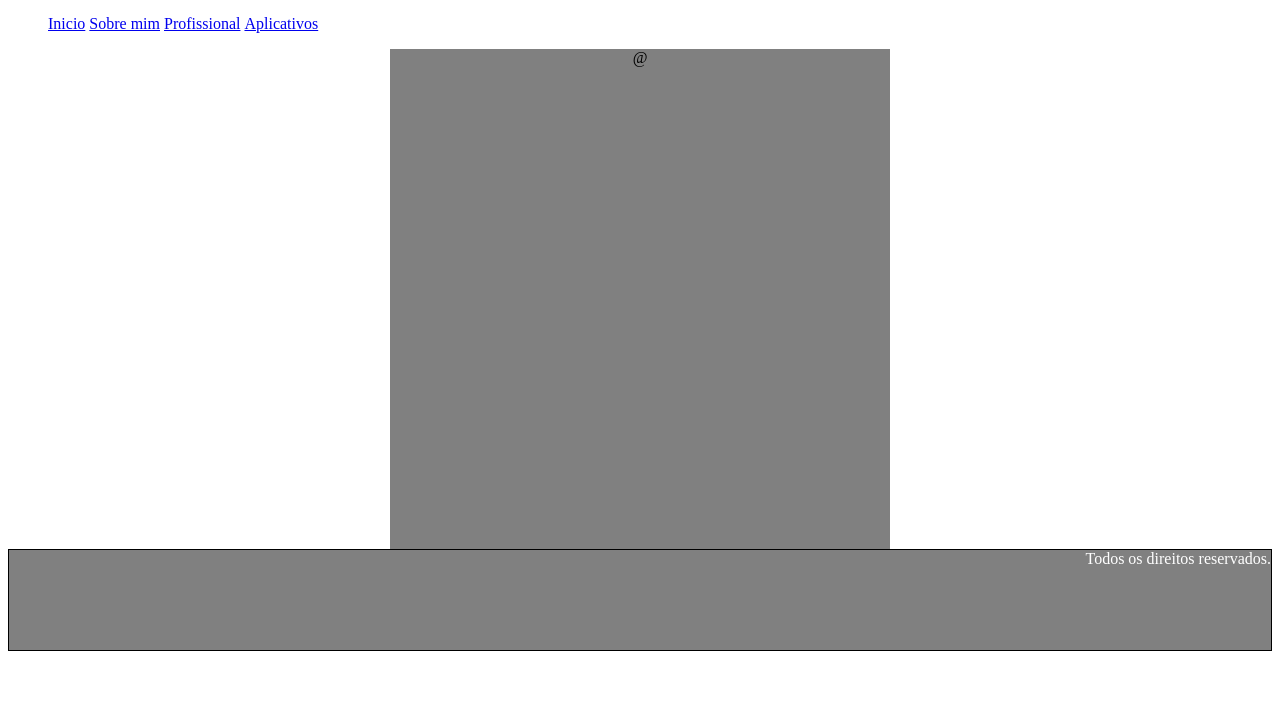
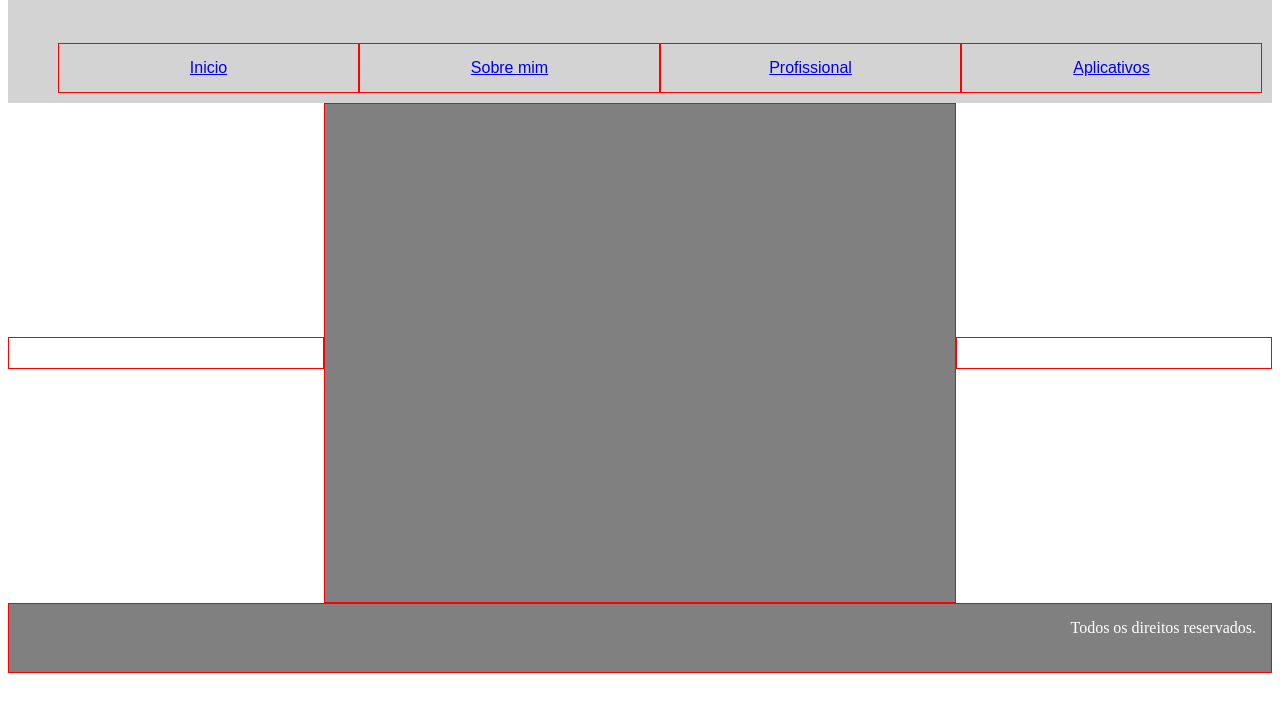
Before and after one commit to decimo3/ruan.nodejs.hapijs, a plain HTML site: page index.html in a window 1280 px wide. Shown: the part 91-800 px from the top of the page. Drawn offline with Linux system fonts and the light colour scheme.

Commit message:
TODO: Adicionar conteúdo a página

```diff
--- a/index.css
+++ b/index.css
@@ -1,18 +1,78 @@
-header {
-    width: auto;
+* {
+    box-sizing: border-box;
+}
+
+.row::after {
+    content: "";
+    clear: both;
+    display: table;
+}
+
+[class*="col-"] {
+    float: left;
+    padding: 15px;
+    border: 1px solid red;
+}
+
+@media only screen and (orientation: portrait) {
+    [class*="col-"] {
+        width: 100%;
+    }
+}
+
+@media only screen and (orientation: landscape) {
+    .col-1 {
+        width: 8.33%;
+    }
+    .col-2 {
+        width: 16.66%;
+    }
+    .col-3 {
+        width: 25%;
+    }
+    .col-4 {
+        width: 33.33%;
+    }
+    .col-5 {
+        width: 41.66%;
+    }
+    .col-6 {
+        width: 50%;
+    }
+    .col-7 {
+        width: 58.33%;
+    }
+    .col-8 {
+        width: 66.66%;
+    }
+    .col-9 {
+        width: 75%;
+    }
+    .col-10 {
+        width: 83.33%;
+    }
+    .col-11 {
+        width: 91.66%;
+    }
+    .col-12 {
+        width: 100%;
+    }
+}
+
+header, nav {
     text-align: center;
+    padding: 10px;
     font-family: Arial, Helvetica, sans-serif;
-    border: 1px solid #000000;
     background-color: lightgray;
 }
+
 #quadro {
     background-color: gray;
     height: 500px;
-	width: 500px;
     text-align: center;
 }
+
 #mestre {
-	width: 100%;
     height: 100%;
     background: white;
     display: flex;
@@ -20,14 +80,16 @@ header {
     justify-content: center;
     align-items: center;
 }
+
 footer {
     background-color: gray;
     color: white;
     font: 10px;
     text-align: right;
- 	height: 100px;
+    height: 70px;
     border: 1px solid #000000;
 }
+
 nav li {
     display: inline;
     text-align: center;
--- a/index.html
+++ b/index.html
@@ -4,8 +4,9 @@
 <head>
     <meta charset="UTF-8">
     <title>@RuanCamello - Página inicial</title>
-    <link rel="stylesheet" type="text/css" href="index.css"/>
+    <link rel="stylesheet" type="text/css" href="index.css" />
     <script type="module" type="text/javascript" src="index.js"></script>
+    <meta name="viewport" content="width=device-width, initial-scale=1.0">
 </head>
 
 <body>
@@ -14,24 +15,22 @@
             @RuanCamello - Página inicial
         </h1>
     </header>
-    <nav>
+    <nav class="row">
         <ul>
-            <li><a href="index.html">Inicio</a></li>
-            <li><a href="sobremim.html">Sobre mim</a></li>
-            <li><a href="curriculo.html">Profissional</a></li>
-            <li><a href="selecionar.html">Aplicativos</a></li>
+            <li class="col-3"><a href="index.html">Inicio</a></li>
+            <li class="col-3"><a href="sobremim.html">Sobre mim</a></li>
+            <li class="col-3"><a href="curriculo.html">Profissional</a></li>
+            <li class="col-3"><a href="selecionar.html">Aplicativos</a></li>
         </ul>
     </nav>
     <article>
-        <div id="mestre">
-            <div id="quadro">
-                <div id="alvo">
-                    @
-                </div>
-            </div>
+        <div id="mestre" class="row">
+            <div id="esquerda" class="col-3"></div>
+            <div id="quadro" class="col-6"></div>
+            <div id="alvo" class="col-3"></div>
         </div>
     </article>
-    <footer>
+    <footer class="col-12">
         Todos os direitos reservados.
     </footer>
 </body>
```
Also changed, not shown: favicon.ico (added). Lines whose indentation alone changed are shown as unchanged.
